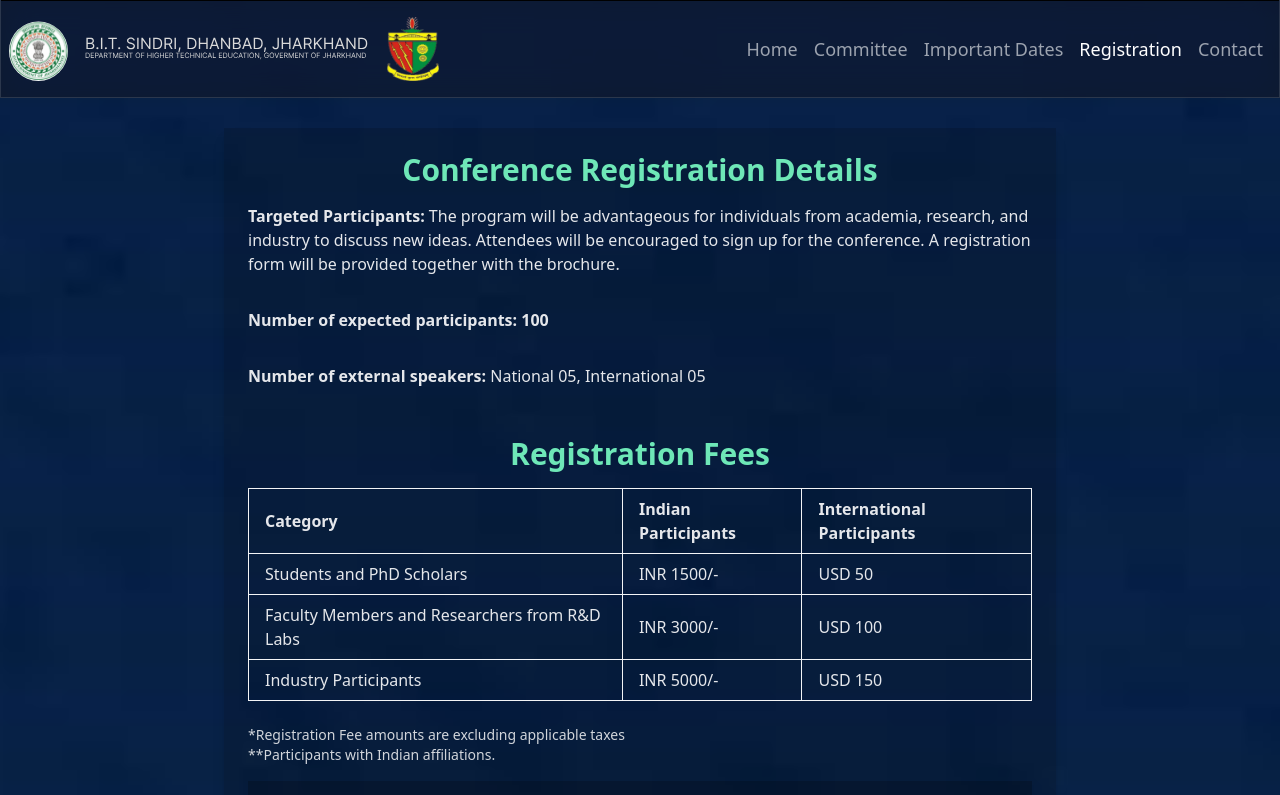
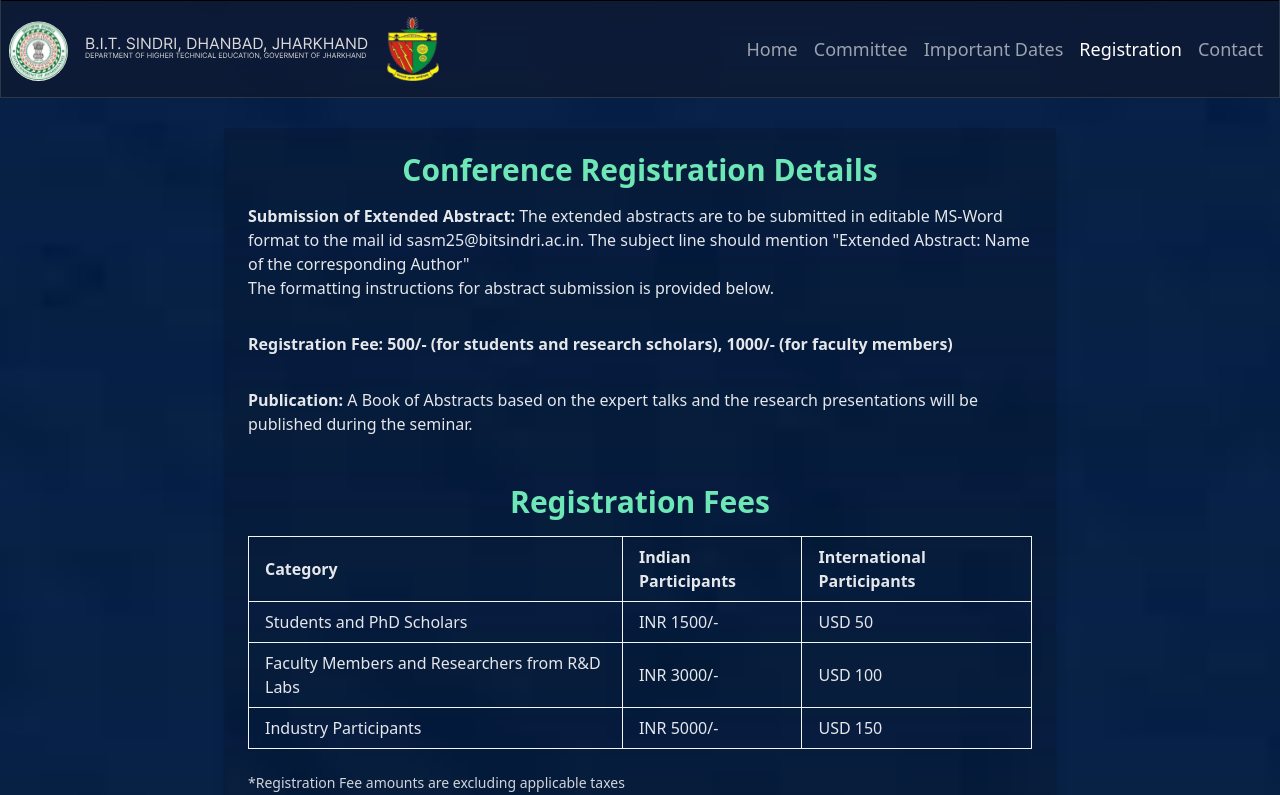
Before and after one commit to sasm25/SASM, a React (Vite) app: page /registration in a window 1280 px wide. Shown: the top 795 px of the page. Built offline with nearby package versions, Linux system fonts and the light colour scheme.

Commit message:
Registration Update

```diff
--- a/src/Component/Pages/ImpDates.jsx
+++ b/src/Component/Pages/ImpDates.jsx
@@ -11,7 +11,7 @@ export default function ImpDates() {
 						<span className="flex items-center">
 							<i className="fas fa-calendar-alt text-blue-600 mr-2"></i>
 							<span className="text-white">
-								1<sup>st</sup> November 202X
+								April 15, 2025
 							</span>
 						</span>
 					</div>
@@ -20,7 +20,7 @@ export default function ImpDates() {
 						<span className="flex items-center">
 							<i className="fas fa-calendar-alt text-blue-600 mr-2"></i>
 							<span className="text-red-600 font-semibold">
-								Extended to 31<sup>st</sup> May 202X
+								Extended to April 20, 2025
 							</span>
 						</span>
 					</div>
@@ -29,11 +29,11 @@ export default function ImpDates() {
 						<span className="flex items-center">
 							<i className="fas fa-bell text-blue-600 mr-2"></i>
 							<span className="text-white">
-								5<sup>th</sup> June 202X
+								April 20, 2025
 							</span>
 						</span>
 					</div>
-					<div className="flex justify-between items-center">
+					{/* <div className="flex justify-between items-center">
 						<span className="font-medium">Early Bird Registration Start</span>
 						<span className="flex items-center">
 							<i className="fas fa-calendar-alt text-blue-600 mr-2"></i>
@@ -41,8 +41,8 @@ export default function ImpDates() {
 								30<sup>th</sup> May 202X
 							</span>
 						</span>
-					</div>
-					<div className="flex justify-between items-center">
+					</div> */}
+					{/* <div className="flex justify-between items-center">
 						<span className="font-medium">Camera Ready Paper</span>
 						<span className="flex items-center">
 							<i className="fas fa-check-circle text-blue-600 mr-2"></i>
@@ -50,13 +50,13 @@ export default function ImpDates() {
 								5<sup>th</sup> June 202X
 							</span>
 						</span>
-					</div>
+					</div> */}
 					<div className="flex justify-between items-center">
 						<span className="font-medium">Last Date of Registration</span>
 						<span className="flex items-center">
 							<i className="fas fa-calendar-check text-blue-600 mr-2"></i>
 							<span className="text-white">
-								20<sup>th</sup> June 202X
+								20<sup>th</sup> April 20, 2025
 							</span>
 						</span>
 					</div>
--- a/src/Component/Pages/Registration.jsx
+++ b/src/Component/Pages/Registration.jsx
@@ -8,20 +8,17 @@ export default function Registration() {
 
 				<div className="mb-6">
 					<p className="text-gray-200">
-						<strong>Targeted Participants:</strong> The program will be
-						advantageous for individuals from academia, research, and industry
-						to discuss new ideas. Attendees will be encouraged to sign up for
-						the conference. A registration form will be provided together with
-						the brochure.
+						<strong>Submission of Extended Abstract:</strong> The extended abstracts are to be submitted in editable MS-Word format to the mail id sasm25@bitsindri.ac.in. The subject line should mention "Extended Abstract: Name of the corresponding Author"
+						<br/>
+						The formatting instructions for abstract submission is provided below.
 					</p>
 					<br />
 					<p className="text-gray-200 mt-2">
-						<strong>Number of expected participants: 100</strong>
+						<strong>Registration Fee: 500/- (for students and research scholars), 1000/- (for faculty members)</strong>
 					</p>
 					<br />
 					<p className="text-gray-200 mt-2">
-						<strong>Number of external speakers:</strong> National 05,
-						International 05
+						<strong>Publication:</strong> A Book of Abstracts based on the expert talks and the research presentations will be published during the seminar.
 					</p>
 					<br />
 				</div>
```
